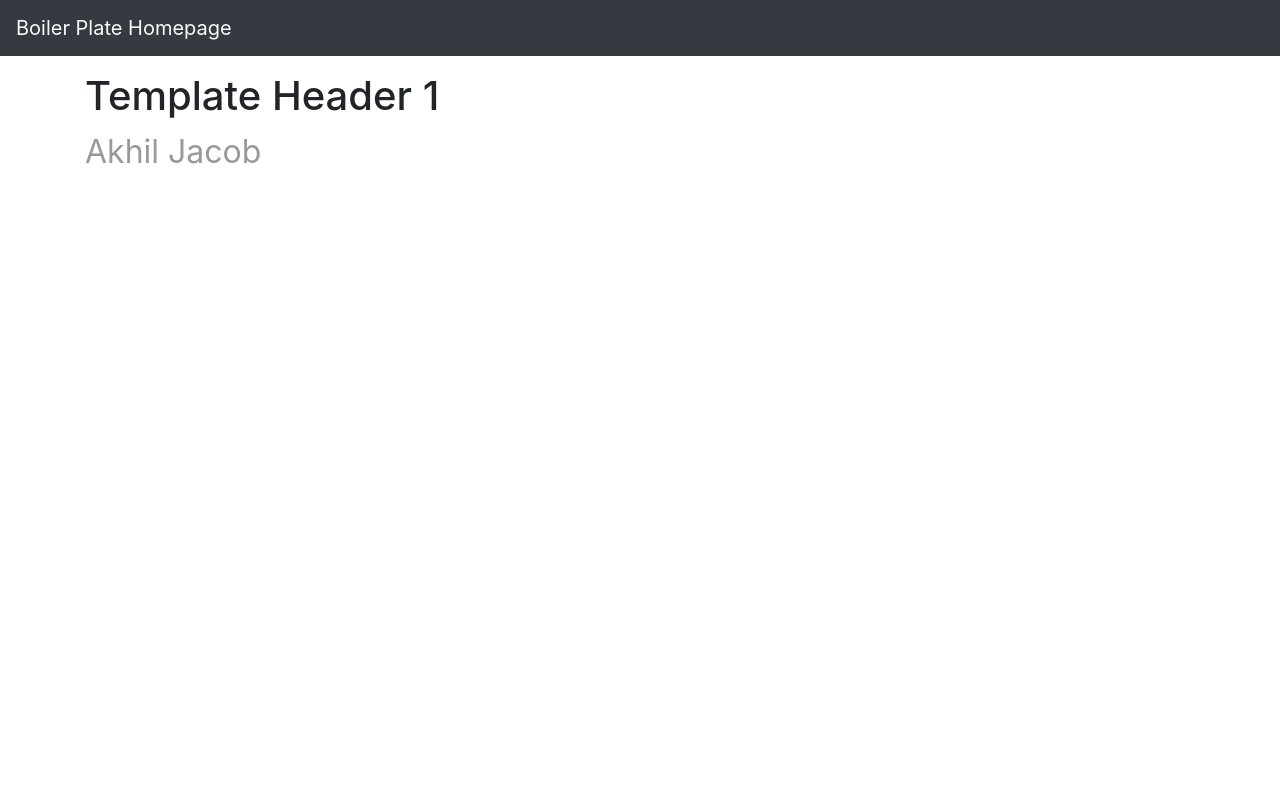
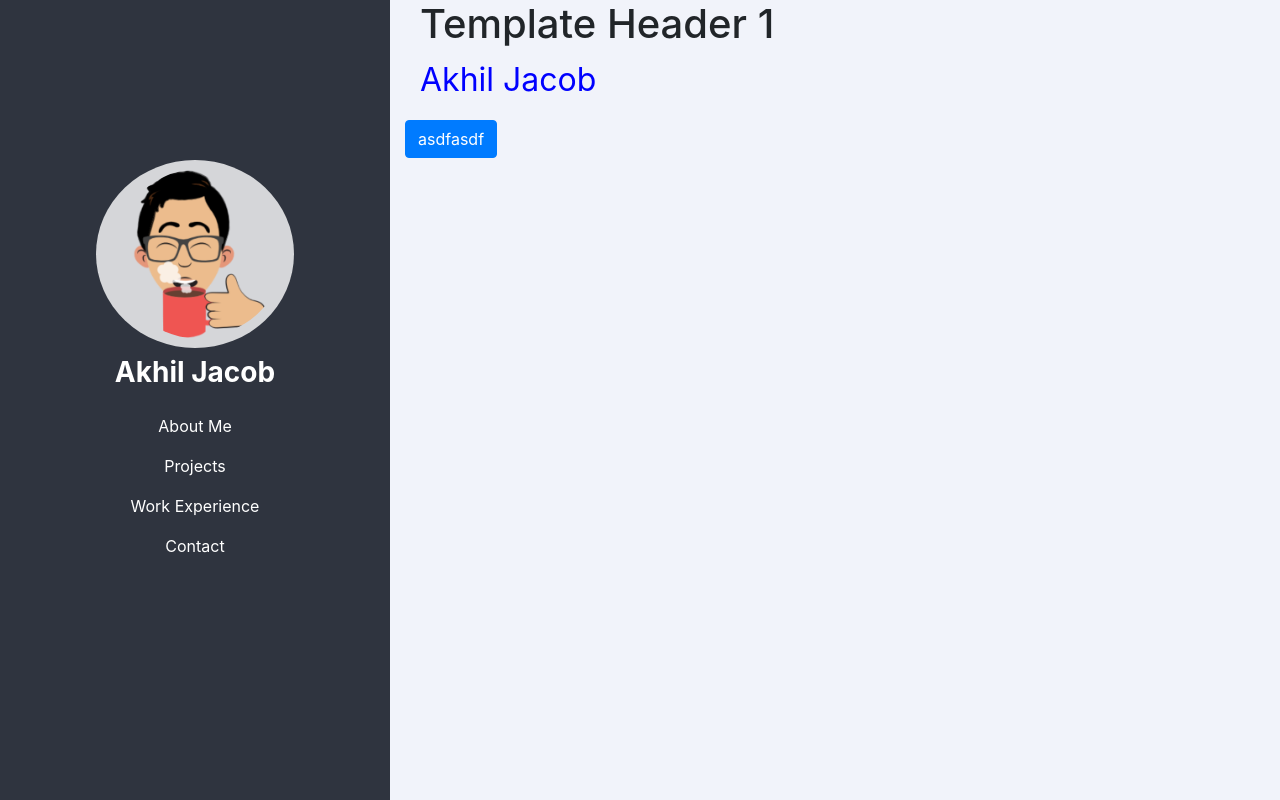
Before and after one commit to akhilcjacob/Interactve-Resume-Webapp, a Vue app: page / in a window 1280 px wide. Built offline with nearby package versions, Linux system fonts and the light colour scheme.

Commit message:
Layed out ground work

```diff
--- a/src/App.vue
+++ b/src/App.vue
@@ -1,21 +1,70 @@
 <template>
+  <div class="container m-0 p-0">
+    <div class="row ">
+      <div class="col-4">
+         <nav class="nav navbar navbar-dark flex-column">
+        <div class="container link-container h-50">
+          <div class="col">
+            <img src="./assets/me.png" href="/about/" class="img">
+          </div>
+          <a class="nav-link text-center" href="/about/"><h3 class="font-weight-bold">Akhil Jacob</h3></a>
+          <a class="nav-link text-center" href="/about/">About Me</a>
+          <a class="nav-link text-center" href="/projects/">Projects</a>
+          <a class="nav-link text-center" href="/work/">Work Experience</a>
+          <a class="nav-link text-center" href="/contact/">Contact</a>
+        </div>
+      </nav>
+      </div>
 
-  <div>
-    <nav class="navbar bg-dark text-light">
-      <a class="navbar-brand">Boiler Plate Homepage</a>
-      <ul class="navbar-nav ml-auto">
-        <li class="nav-item">
-        </li>
-      </ul>
-    </nav>
-    <div id="app" class="container">
-      <router-view/>
+      <div id="app" class="col-8">
+        <router-view/>
+      </div>
     </div>
   </div>
+
 </template>
 
 <script>
 export default {
   name: 'App'
 }
+
 </script>
+<style type="text/css">
+html, body {
+    margin: 0;
+    height: 100%;
+  background: #F1F3FA;
+}
+
+.navbar{
+  background: #2F343F;
+  /*width: 300px;*/
+  width: 100%;
+  position: absolute;
+  top:0;
+  height: 100vh;
+}
+
+.nav-link{
+  width: 100%;
+  color: white;
+}
+.link-container {
+  position: absolute;
+  top: 50%;
+  transform: translateY(-60%);
+}
+.img {
+  width: 60%;
+  margin: auto;
+  display: block;
+  border-radius: 100%;
+  padding: 10px;
+  padding-left: 20px;
+  background: rgba(255, 255, 255, 0.8);
+}
+.block{
+  z-index: 1;
+}
+</style>
--- a/src/components/Hello.vue
+++ /dev/null
@@ -1,34 +0,0 @@
-<template>
-  <div>
-    <h3>Random number from backend: {{ randomNumber }}</h3>
-    <button @click="getRandom" type="button" class="btn btn-primmary-outline">Get a new number</button>
-  </div>
-</template>
-
-<script>
-import axios from 'axios'
-export default {
-  data () {
-    return {
-      randomNumber: 0
-    }
-  },
-  methods: {
-    getRandom () {
-    // this.randomNumber = this.getRandomInt(1, 100)
-      this.randomNumber = this.getRandomFromBackend()
-    },
-    getRandomFromBackend () {
-      const path = `http://localhost:5000/api/random`
-      axios.get(path)
-        .then(response => {
-          this.randomNumber = response.data.randomNumber
-        })
-        .catch(error => {
-          console.log(error)
-        })
-    }
-  }
-}
-
-</script>
--- a/src/components/Home.vue
+++ b/src/components/Home.vue
@@ -1,11 +1,12 @@
 <template>
-  <div class="row pt-lg-3">
+  <div class="col">
     <div class="col-lg-12">
       <h1 class="">Template Header 1</h1>
       <p class="subtitle">
         Akhil Jacob
     </p>
 </div>
+<button type="button" class="btn btn-primary">asdfasdf</button>
 </div>
 </template>
 
@@ -18,6 +19,6 @@ export default {
 <style scoped="">
 p.subtitle {
   font-size: 2rem;
-  color: #999999;
+  color: blue;
 }
 </style>
--- a/src/router/index.js
+++ b/src/router/index.js
@@ -1,6 +1,5 @@
 import Vue from 'vue'
 import Router from 'vue-router'
-import Hello from '@/components/Hello'
 import Home from '@/components/Home'
 import fileNotFound from '@/components/fileNotFound'
 Vue.use(Router)
@@ -12,10 +11,6 @@ export default new Router({
       component: Home
     },
     {
-      path: '/hi',
-      component: Hello
-    },
-    {
       path: '*',
       component: fileNotFound
     }
```
Also changed, not shown: src/assets/me.png (added).
